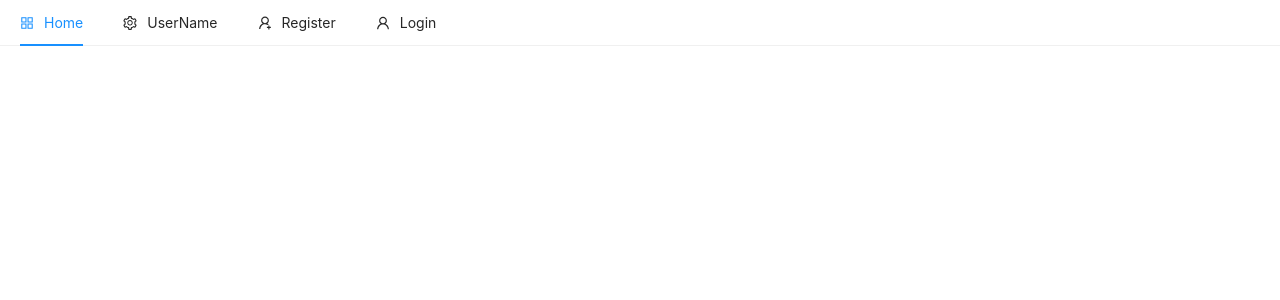
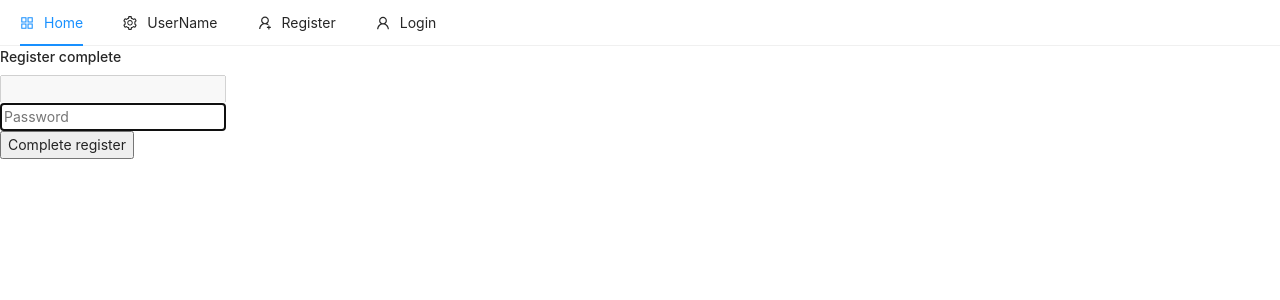
Before and after one commit to nicoWeb31/mern-Shop, a React (Create React App) app in the folder client/: page /register/complete in a window 1280 px wide. Shown: the top 300 px of the page. Built offline with nearby package versions, Linux system fonts and the light colour scheme.

Commit message:
auth send mail with firebase ok

```diff
--- a/client/src/components/app/App.js
+++ b/client/src/components/app/App.js
@@ -2,9 +2,13 @@ import Register from "../../pages/auth/register/Register";
 import Home from "../../pages/home/Home";
 import Login from "../../pages/auth/login/Login";
 import { Switch, Route } from "react-router-dom";
+import { ToastContainer} from 'react-toastify';
+import 'react-toastify/dist/ReactToastify.css'
+
 
 import "./app.style.scss";
 import Header from "../menu/Header";
+import RegisterComplete from "../../pages/auth/registerComplete/RegisterComplete";
 
 const App = () => {
     return (
@@ -17,9 +21,11 @@ const App = () => {
                 <Route path="/" exact component={Home} />
                 <Route path="/login" exact component={Login} />
                 <Route path="/register" exact component={Register} />
+                <Route path="/register/complete" exact component={RegisterComplete} />
 
 
             </Switch>
+            <ToastContainer/>
         </>
     );
 }
--- a/client/src/pages/auth/register/Register.jsx
+++ b/client/src/pages/auth/register/Register.jsx
@@ -1,7 +1,7 @@
 import React,{ useState} from "react";
 import { auth } from '../../../firebase';
-import {toast, ToastContainer} from 'react-toastify';
-import 'react-toastify/dist/ReactToastify.css'
+import {toast} from 'react-toastify';
+
 
 const Register = () => {
 
@@ -10,8 +10,9 @@ const Register = () => {
 
     const HandleSubmit = async (e) => {
         e.preventDefault();
+        // console.log(process.env.REACT_APP_REGISTER_REDIRECT_URL)
         const config = {
-            url:'http://localhost:3000/register/complete',
+            url:process.env.REACT_APP_REGISTER_REDIRECT_URL,
             handleCodeInApp: true,
         }
 
@@ -51,7 +52,7 @@ const Register = () => {
                 </div>
                 <div className="col-6"></div>
             </div>
-            <ToastContainer/>
+
         </div>
     );
 };
--- /dev/null
+++ b/client/src/pages/auth/registerComplete/RegisterComplete.jsx
@@ -0,0 +1,93 @@
+import React, { useState, useEffect } from "react";
+import { auth } from "../../../firebase";
+import { toast } from "react-toastify";
+
+const RegisterComplete = ({ history }) => {
+    const [email, setEmail] = useState("");
+    const [password, setPassword] = useState("");
+
+    useEffect(() => {
+        const email = window.localStorage.getItem("emailForRegistration");
+        setEmail(email);
+    }, []);
+
+    const HandleSubmit = async (e) => {
+        e.preventDefault();
+
+        if(!email || !password){
+            return toast.error('Email and password is required !')
+        }
+        if(password.length < 6){
+            return toast.error('Password too short he must be at least 6 characters')
+        }
+
+        try {
+            const result = await auth.signInWithEmailLink(
+                email,
+                window.location.href
+            );
+
+            if(result.user.emailVerified){
+                //delete storage
+                window.localStorage.removeItem("emailForRegistration");
+                //get user id token
+                let user  = auth.currentUser
+                await user.updatePassword(password);
+                const idTokenResult = await user.getIdTokenResult()
+                //redux store
+                //TODO:
+                //console.log("user",user,'idTokenResult',idTokenResult);
+                //redirect
+                history.push('/')
+            }
+
+
+        } catch (error) {
+        toast.error(error.message);
+
+        }
+    }
+
+    //____________________form_________________________________
+    const registerFormComplete = () => {
+        return (
+            <form onSubmit={HandleSubmit}>
+                <div className="form-group">
+                    <input
+                        type="email"
+                        value={email}
+                        className="form-control"
+                        disabled
+                    />
+                </div>
+                <div className="form-group">
+                    <input
+                        type="password"
+                        value={password}
+                        className="form-control"
+                        onChange={(e) => setPassword(e.target.value)}
+                        autoFocus
+                        placeholder="Password"
+                    />
+                </div>
+                <button className="btn btn-raised" type="submit">
+                    Complete register
+                </button>
+            </form>
+        );
+    };
+
+    return (
+        <div className="container p-5">
+            <div className="row">
+                <div className="col-md-6 offset-md-3">
+                    <h4>Register complete</h4>
+                    {registerFormComplete()}
+                </div>
+                <div className="col-6"></div>
+            </div>
+        </div>
+    );
+};
+
+export default RegisterComplete;
```
Also changed, not shown: 2 other files (tests, documents, lock files or other folders).
